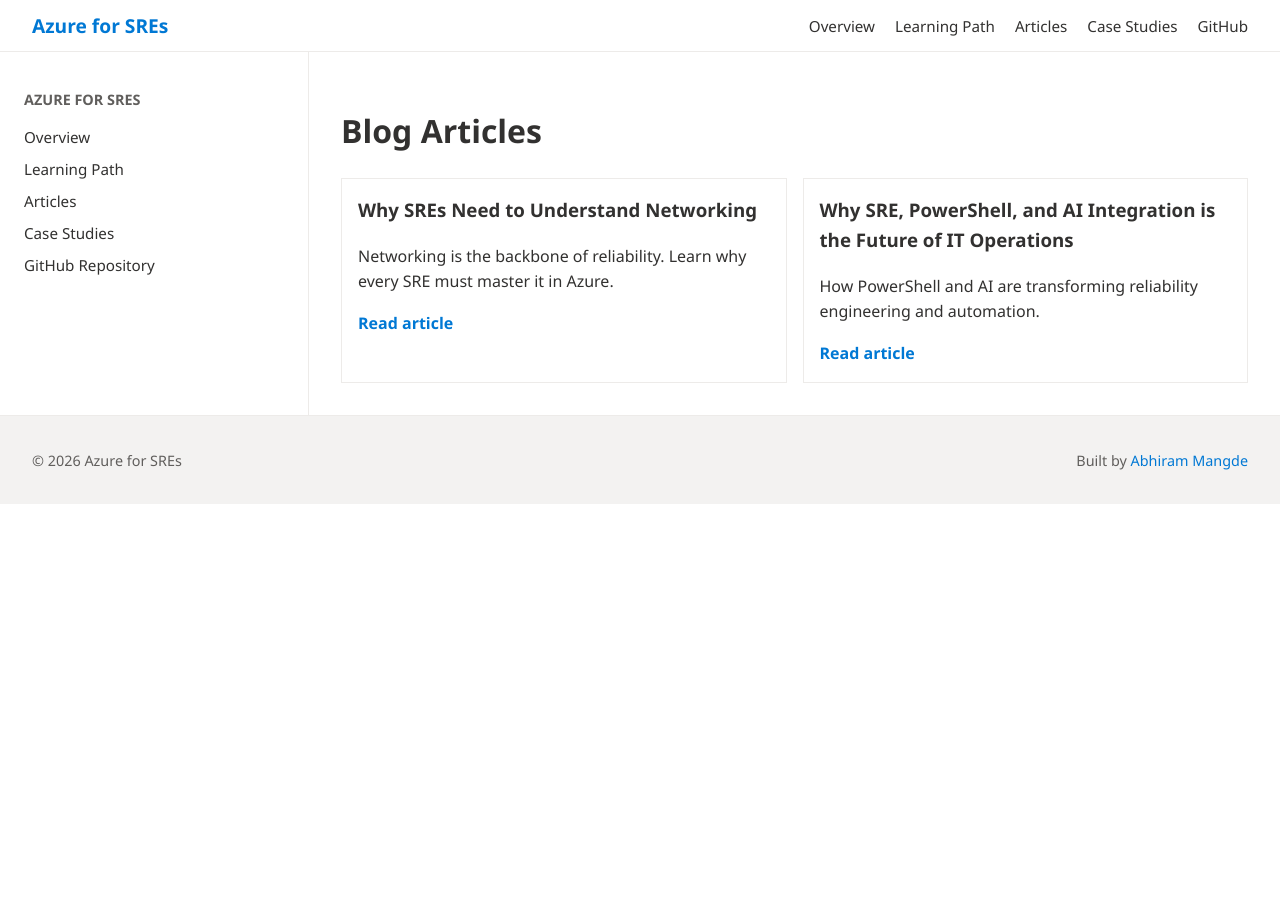
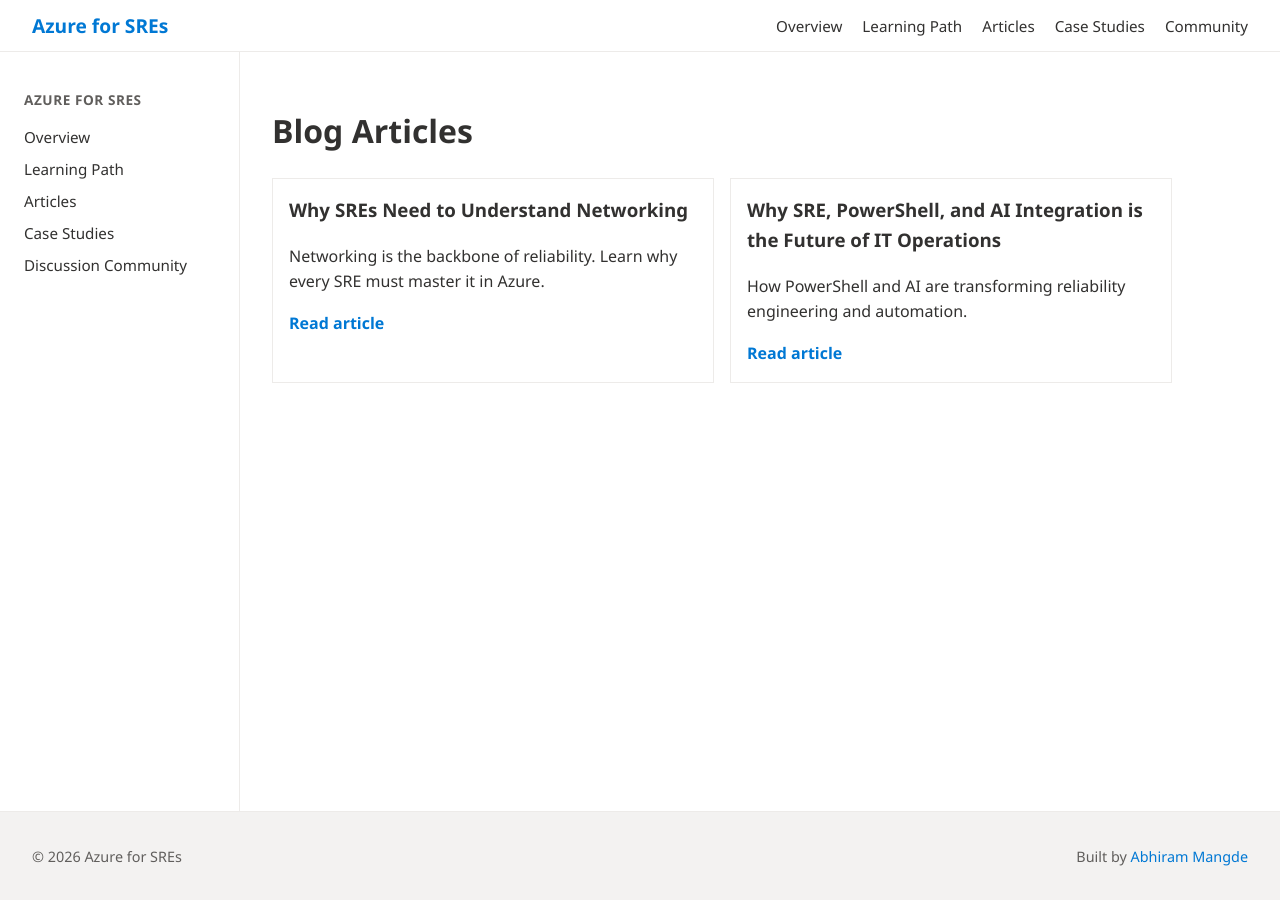
Before and after one commit to Abhiram-Mangde/Course-Azure-for-SREs, a Jekyll site: the page built from docs/blog.md, in a window 1280 px wide. Built offline with Jekyll 4.4.1, drawn with Linux system fonts in a browser that asks for light colours.

Commit message:
Fix UI looks with minor css changes

```diff
--- a/docs/_includes/header.html
+++ b/docs/_includes/header.html
@@ -49,6 +49,6 @@
     <a href="{{ "/course" | relative_url }}">Learning Path</a>
     <a href="{{ "/blog" | relative_url }}">Articles</a>
     <a href="{{ "/casestudy" | relative_url }}">Case Studies</a>
-    <a href="https://github.com/Abhiram-Mangde/Course-Azure-for-SREs" target="_blank">GitHub</a>
+    <a href="https://github.com/Abhiram-Mangde/Course-Azure-for-SREs/discussions" target="_blank">Community</a>
   </nav>
 </header>
--- a/docs/_includes/sidebar.html
+++ b/docs/_includes/sidebar.html
@@ -1,39 +1,50 @@
 <!-- ========================= -->
 <!-- MS LEARN STYLE SIDEBAR -->
 <!-- ========================= -->
+
 <style>
-  .sidebar {
-    width: 260px;
-    padding: 24px;
-    border-right: 1px solid #edebe9;
-    background: #ffffff;
-  }
+  /* Sidebar content styles ONLY (layout handled in page.html) */
 
   .sidebar h3 {
-    font-size: 0.9rem;
+    font-size: 0.85rem;
     text-transform: uppercase;
+    letter-spacing: 0.04em;
     color: #605e5c;
     margin-bottom: 12px;
   }
 
-  .sidebar a {
+  .sidebar nav a {
     display: block;
     padding: 6px 0;
     text-decoration: none;
     color: #323130;
     font-size: 0.95rem;
+    border-radius: 4px;
   }
 
-  .sidebar a:hover {
+  .sidebar nav a:hover {
     color: #0078d4;
+    background: #f3f2f1;
+  }
+
+  /* Active link (optional but very MS Learn-like) */
+  .sidebar nav a.active {
+    color: #0078d4;
+    font-weight: 600;
   }
 </style>
 
 <nav>
   <h3>Azure for SREs</h3>
-  <a href="/">Overview</a>
-  <a href="/course">Learning Path</a>
-  <a href="/blog">Articles</a>
-  <a href="/casestudy">Case Studies</a>
-  <a href="https://github.com/Abhiram-Mangde/Course-Azure-for-SREs">GitHub Repository</a>
+
+  <a href="{{ '/' | relative_url }}">Overview</a>
+  <a href="{{ '/course/' | relative_url }}">Learning Path</a>
+  <a href="{{ '/blog/' | relative_url }}">Articles</a>
+  <a href="{{ '/casestudy/' | relative_url }}">Case Studies</a>
+  <a
+    href="https://github.com/Abhiram-Mangde/Course-Azure-for-SREs/discussions"
+    target="_blank"
+  >
+    Discussion Community
+  </a>
 </nav>
--- a/docs/_layouts/page.html
+++ b/docs/_layouts/page.html
@@ -5,31 +5,64 @@
   <title>{{ page.title }}</title>
   <meta name="viewport" content="width=device-width, initial-scale=1.0">
 
-  <!-- MS Learn uses system fonts -->
   <style>
+    /* ============================= */
+    /* GLOBAL BASE STYLES */
+    /* ============================= */
+
+    html, body {
+      height: 100%;
+      margin: 0;
+    }
+
     body {
-      margin: 0;
+      display: flex;
+      flex-direction: column;
       font-family: "Segoe UI", system-ui, -apple-system, BlinkMacSystemFont, Arial, sans-serif;
       color: #323130;
       background: #ffffff;
     }
 
-    /* Main layout: sidebar + content */
+    /* ============================= */
+    /* MAIN LAYOUT */
+    /* ============================= */
+
     .layout {
       display: flex;
+      flex: 1;                 /* <-- THIS pushes footer down */
       max-width: 1400px;
-      margin: auto;
+      width: 100%;
+      margin: 0 auto;
+    }
+
+    aside.sidebar {
+      width: 240px;            /* reduced width */
+      padding: 24px;
+      border-right: 1px solid #edebe9;
+      box-sizing: border-box;
     }
 
     main.content {
       flex: 1;
       padding: 32px;
       line-height: 1.6;
+      max-width: 900px;        /* prevents wide empty space */
+    }
+
+    /* ============================= */
+    /* FOOTER */
+    /* ============================= */
+
+    footer {
+      border-top: 1px solid #edebe9;
+      padding: 16px 24px;
+      font-size: 14px;
     }
   </style>
 
   {{ site.head }}
 </head>
+
 <body>
 
   {% include header.html %}
```
Also changed, not shown: docs/blog.md (+1 -0 lines), docs/casestudy.md (+1 -0 lines), docs/course.md (+1 -0 lines).
